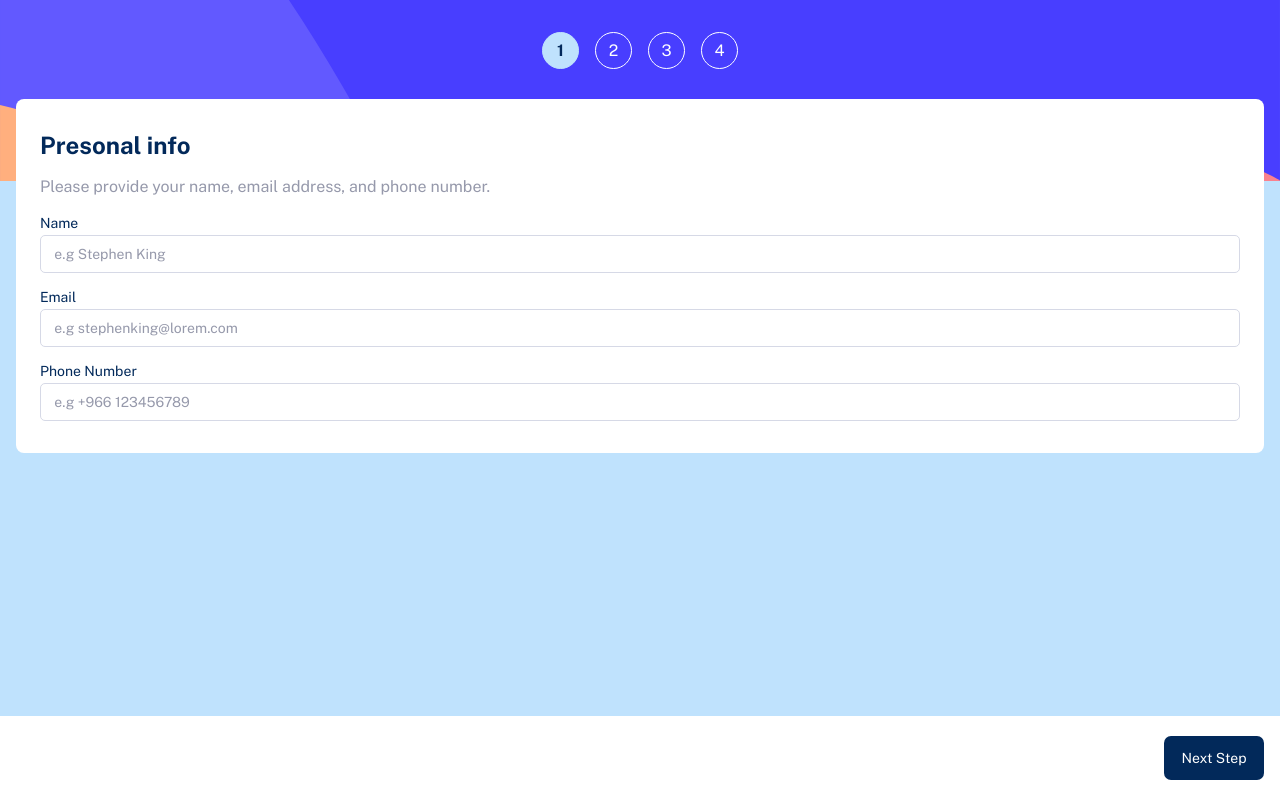
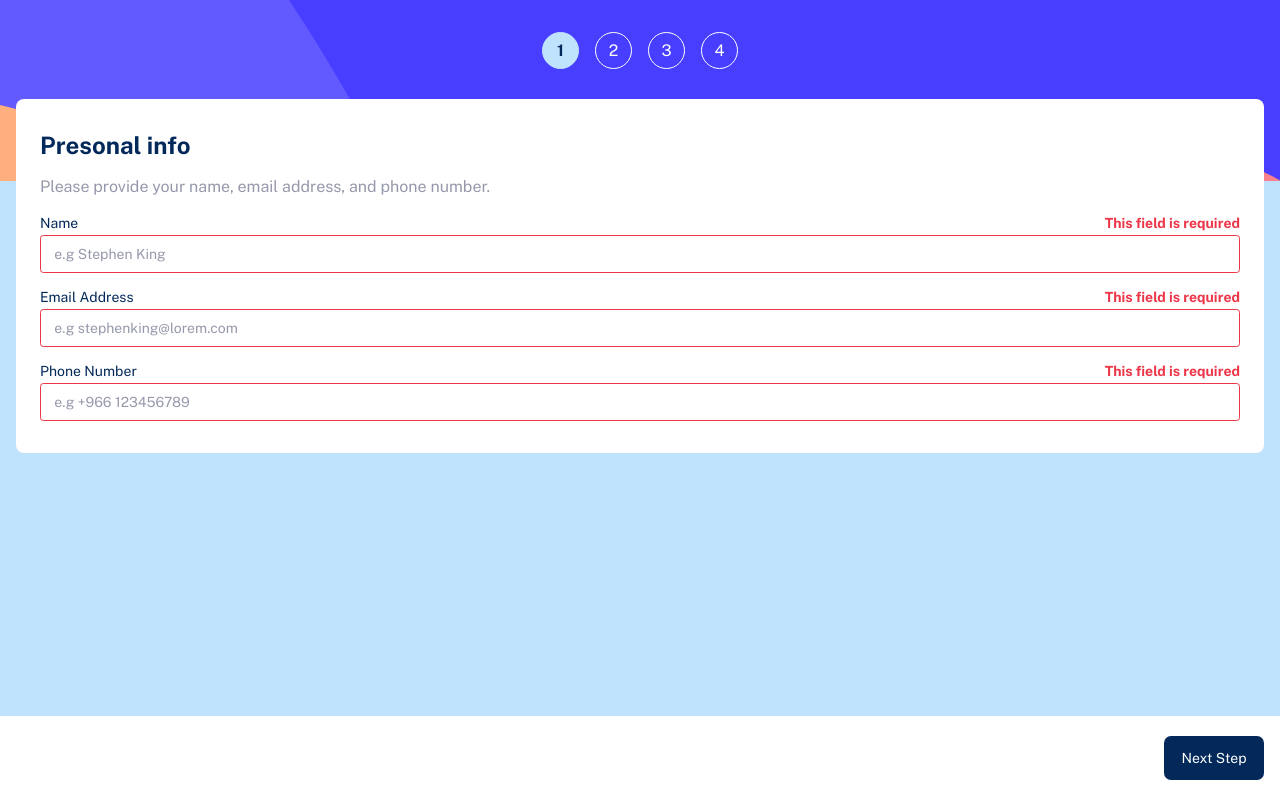
Before and after one commit to Mateeb11/multi-step-form, a React (Vite) app: page / in a window 1280 px wide. Both pictures are taken after a click on the button "Next Step". Built offline with nearby package versions, Linux system fonts and the light colour scheme.

Commit message:
adding error messages to inputs

```diff
--- a/src/Component/Form/Info.jsx
+++ b/src/Component/Form/Info.jsx
@@ -8,19 +8,14 @@ import Input from "../UI/Input";
 import Form from "../UI/Form";
 
 export default function Info({ setIsInfoFormValid, isInfoFormValid }) {
-  const [info, setInfo] = useState({ Name: "", Email: "", Number: "" });
-
   const [isNameValid, setIsNameValid] = useState(false);
-  const [nameErrorMessage, setNameErrorMessage] = useState(
-    "This field is required"
-  );
+  const nameErrorMessage = "This field is required";
   const nameHandler = (e) => {
     if (e.target.value === "") {
       setIsNameValid(false);
       setIsInfoFormValid({ ...isInfoFormValid, isValid: false });
     } else {
       setIsNameValid(true);
-      setInfo({ ...info, Name: e.target.value });
       if (isEmailValid && isNumberValid) {
         setIsInfoFormValid({ ...isInfoFormValid, isValid: true });
       }
@@ -32,7 +27,6 @@ export default function Info({ setIsInfoFormValid, isInfoFormValid }) {
   const emailHandler = (e) => {
     if (validator.isEmail(e.target.value)) {
       setIsEmailValid(true);
-      setInfo({ ...info, Email: e.target.value });
       if (isNameValid && isNumberValid) {
         setIsInfoFormValid({ ...isInfoFormValid, isValid: true });
       }
@@ -53,7 +47,6 @@ export default function Info({ setIsInfoFormValid, isInfoFormValid }) {
   const numberHandler = (e) => {
     if (validator.isMobilePhone(e.target.value)) {
       setIsNumberValid(true);
-      setInfo({ ...info, Number: e.target.value });
       if (isEmailValid && isNameValid) {
         setIsInfoFormValid({ ...isInfoFormValid, isValid: true });
       }
@@ -68,9 +61,6 @@ export default function Info({ setIsInfoFormValid, isInfoFormValid }) {
     }
   };
 
-  const formSubmitHandler = () => {
-    setIsInfoFormValid({ ...isInfoFormValid, isSubmitted: true });
-  };
   return (
     <Form
       title={"Presonal info"}
@@ -82,13 +72,19 @@ export default function Info({ setIsInfoFormValid, isInfoFormValid }) {
         name={"name"}
         placeholder={"e.g Stephen King"}
         onChange={nameHandler}
+        errorMessage={nameErrorMessage}
+        isValid={isNameValid}
+        isSubmitted={isInfoFormValid.isSubmitted}
       />
       <Input
-        title={"Email"}
+        title={"Email Address"}
         type={"email"}
         name={"email"}
         placeholder={"e.g stephenking@lorem.com"}
         onChange={emailHandler}
+        errorMessage={emailErrorMessage}
+        isValid={isEmailValid}
+        isSubmitted={isInfoFormValid.isSubmitted}
       />
       <Input
         title={"Phone Number"}
@@ -96,6 +92,9 @@ export default function Info({ setIsInfoFormValid, isInfoFormValid }) {
         name={"phone number"}
         placeholder={"e.g +966 123456789"}
         onChange={numberHandler}
+        errorMessage={numberErrorMessage}
+        isValid={isNumberValid}
+        isSubmitted={isInfoFormValid.isSubmitted}
       />
     </Form>
   );
--- a/src/Component/UI/Input.jsx
+++ b/src/Component/UI/Input.jsx
@@ -7,17 +7,24 @@ export default function Input({
   placeholder,
   onChange,
   errorMessage,
-  isError,
+  isValid,
+  isSubmitted,
 }) {
   return (
     <div className={classes.input}>
-      <label htmlFor={name}>{title}</label>
+      <div className={classes.label}>
+        <label htmlFor={name}>{title}</label>
+        {!isValid && isSubmitted && (
+          <span className={classes.errorMessage}>{errorMessage}</span>
+        )}
+      </div>
       <input
         type={type}
         name={name}
         id={name}
         placeholder={placeholder}
         onChange={onChange}
+        className={`${!isValid && isSubmitted && classes.isError}`}
       />
     </div>
   );
--- a/src/Component/UI/Input.module.scss
+++ b/src/Component/UI/Input.module.scss
@@ -3,22 +3,23 @@
   flex-direction: column;
   gap: 0.25em;
 
-  label {
-    font-size: var(--font-size-small);
-
-    color: var(--clr-primary-900);
-  }
-
   input {
     padding: 0.75em 1em;
 
     border: 1px solid var(--clr-neutral-600);
-    border-radius: 0.375em;
+    border-radius: 0.25em;
+
+    color: var(--clr-primary-900);
 
     &::placeholder {
       font-size: var(--font-size-small);
 
       color: var(--clr-neutral-700);
+    }
+
+    &:focus {
+      outline: none;
+      border: 1px solid var(--clr-primary-700);
     }
 
     &::-webkit-inner-spin-button,
@@ -32,4 +33,25 @@
       -moz-appearance: textfield;
     }
   }
+
+  .isError {
+    border-color: var(--clr-primary-error) !important;
+  }
+
+  .label {
+    display: flex;
+    justify-content: space-between;
+    align-items: center;
+
+    font-size: var(--font-size-small);
+
+    label {
+      color: var(--clr-primary-900);
+    }
+
+    .errorMessage {
+      color: var(--clr-primary-error);
+      font-weight: var(--font-weight-bold);
+    }
+  }
 }
--- a/src/index.scss
+++ b/src/index.scss
@@ -9,7 +9,7 @@
   --clr-primary-700: hsl(243, 100%, 62%);
   --clr-primary-500: hsl(228, 100%, 84%);
   --clr-primary-200: hsl(206, 94%, 87%);
-  --clr-primary-erorr: hsl(354, 84%, 57%);
+  --clr-primary-error: hsl(354, 84%, 57%);
 
   //Neutral
   --clr-neutral-700: hsl(231, 11%, 63%);
```
